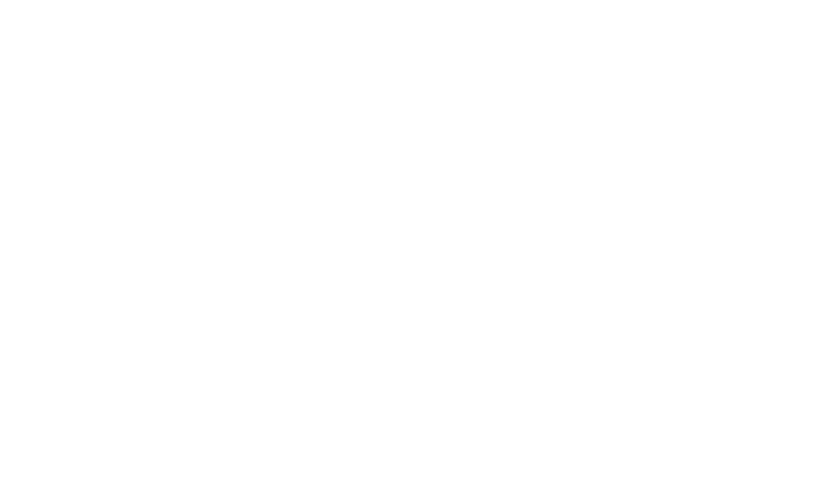
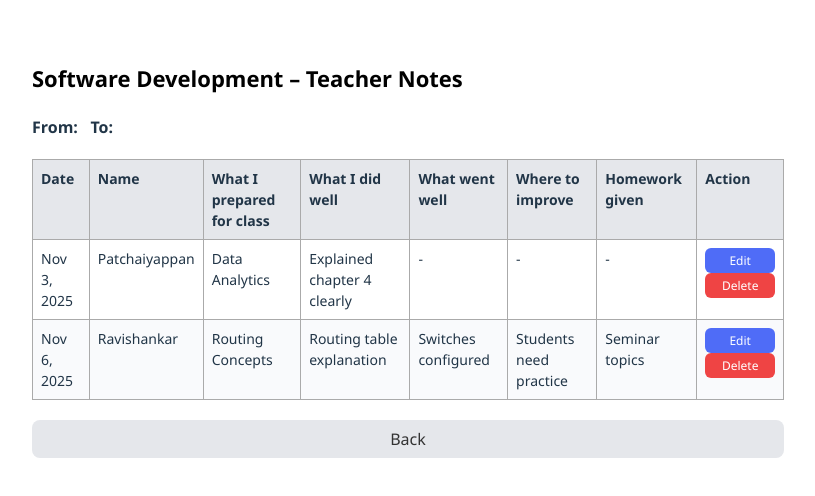
Before and after one commit to Navanith21/teachers_support_feedback_ai, a React (Vite) app in the folder frontend/: page /view-result in a window 1280 px wide. Before the commit this address had no page. Shown: the top 496 px of the page, without its empty margins (232-1047 px from the left). Built offline with nearby package versions, Linux system fonts and the light colour scheme.

Commit message:
completed the write notes and view notes page

```diff
--- a/frontend/src/App.css
+++ b/frontend/src/App.css
@@ -418,11 +418,245 @@
 
 /* Date picker input */
 .date-input {
-  width: 100%;
+  width: 200px;
   padding: 8px 10px;
-  border-radius: 8px;
-  border: 1px solid #ddd;
+  border-radius: 6px;
+  border: 1px solid #ccc;
   font-size: 14px;
-  background: rgb(12, 5, 5);
   cursor: pointer;
 }
+
+
+/* ======================
+   WRITE PAGE
+====================== */
+
+.write-page {
+  max-width: 800px;
+  margin: 30px auto;
+  background: white;
+  padding: 24px;
+  border-radius: 14px;
+}
+
+.write-title {
+  font-size: 22px;
+  margin-bottom: 20px;
+}
+
+.form-row {
+  display: flex;
+  align-items: center;
+  gap: 12px;
+  margin-bottom: 16px;
+}
+
+.form-row label {
+  width: 140px;
+  font-weight: 600;
+}
+
+.form-row select {
+  padding: 6px 10px;
+  border-radius: 6px;
+  border: 1px solid #ccc;
+}
+
+.date-select {
+  display: flex;
+  gap: 8px;
+}
+
+.form-group {
+  margin-bottom: 18px;
+}
+
+.form-group label {
+  display: block;
+  margin-bottom: 6px;
+  font-weight: 600;
+}
+
+.form-group textarea {
+  width: 100%;
+  min-height: 100px;
+  padding: 10px;
+  border-radius: 8px;
+  border: 1px solid #ccc;
+  resize: vertical;
+}
+
+.save-btn {
+  background: #4f6cf7;
+  color: white;
+  padding: 10px 20px;
+  border-radius: 8px;
+  border: none;
+  cursor: pointer;
+}
+
+.date-input {
+  padding: 6px 10px;
+  border-radius: 6px;
+  border: 1px solid #ccc;
+  font-size: 14px;
+}
+
+/* Calendar input */
+.calendar-input {
+  padding: 8px 10px;
+  border-radius: 6px;
+  border: 1px solid #ccc;
+  font-size: 14px;
+  cursor: pointer;
+  width: 180px;
+}
+
+/* Datepicker popup */
+.react-datepicker {
+  border-radius: 12px;
+  font-family: "Segoe UI", sans-serif;
+}
+
+.react-datepicker__header {
+  background-color: #1f2937;
+  border-bottom: none;
+}
+
+.react-datepicker__current-month,
+.react-datepicker__day-name {
+  color: white;
+}
+
+.react-datepicker__day {
+  border-radius: 50%;
+}
+
+.react-datepicker__day--selected {
+  background-color: #ef4444;
+  color: white;
+}
+
+.react-datepicker__day:hover {
+  background-color: #e5e7eb;
+}
+
+/* ======================
+   DARK MODE CALENDAR
+====================== */
+
+.react-datepicker {
+  background-color: #111827; /* dark bg */
+  border: 1px solid #1f2937;
+  border-radius: 14px;
+  color: white;
+  font-family: "Segoe UI", system-ui, sans-serif;
+}
+
+/* Header */
+.react-datepicker__header {
+  background-color: #020617;
+  border-bottom: 1px solid #1f2937;
+}
+
+.react-datepicker__current-month {
+  color: white;
+  font-weight: 600;
+}
+
+/* Day names (Sun, Mon...) */
+.react-datepicker__day-name {
+  color: #9ca3af;
+}
+
+/* Days */
+.react-datepicker__day {
+  color: #e5e7eb;
+  border-radius: 50%;
+}
+
+/* Hover day */
+.react-datepicker__day:hover {
+  background-color: #374151;
+}
+
+/* Selected day (RED CIRCLE like your image) */
+.react-datepicker__day--selected {
+  background-color: #ef4444;
+  color: white;
+}
+
+/* Today */
+.react-datepicker__day--today {
+  border: 1px solid #ef4444;
+}
+
+/* Disabled days */
+.react-datepicker__day--disabled {
+  color: #6b7280;
+}
+
+/* Navigation arrows */
+.react-datepicker__navigation-icon::before {
+  border-color: white;
+}
+
+/* Input field (date box) */
+.calendar-input {
+  background-color: #020617;
+  color: white;
+  border: 1px solid #374151;
+  padding: 8px 12px;
+  border-radius: 8px;
+  cursor: pointer;
+  width: 180px;
+}
+
+.calendar-input::placeholder {
+  color: #9ca3af;
+}
+/* ======================
+   VIEW RESULT TABLE
+====================== */
+
+.notes-table {
+  width: 100%;
+  border-collapse: collapse;
+  font-size: 14px;
+}
+
+.notes-table th,
+.notes-table td {
+  border: 1px solid #aaa;
+  padding: 8px;
+  text-align: left;
+  vertical-align: top;
+}
+
+.notes-table th {
+  background: #e5e7eb;
+  font-weight: 600;
+}
+
+.notes-table tr:nth-child(even) {
+  background: #f9fafc;
+}
+
+.table-btn {
+  padding: 4px 10px;
+  border-radius: 6px;
+  border: none;
+  font-size: 12px;
+  cursor: pointer;
+  margin-right: 6px;
+}
+
+.table-btn.edit {
+  background: #4f6cf7;
+  color: white;
+}
+
+.table-btn.delete {
+  background: #ef4444;
+  color: white;
+}
--- a/frontend/src/App.jsx
+++ b/frontend/src/App.jsx
@@ -5,6 +5,7 @@
 import View from "./pages/View";
 import LessonPlanner from "./pages/LessonPlanner";
 import Homework from "./pages/Homework";
+import ViewResult from "./pages/ViewResult";
 
 export default function App() {
   return (
@@ -17,6 +18,7 @@
         <Route path="/view" element={<View />} />
         <Route path="/lesson-planner" element={<LessonPlanner />} />
         <Route path="/homework" element={<Homework />} />
+        <Route path="/view-result" element={<ViewResult />} />
       </Routes>
     </BrowserRouter>
   );
--- a/frontend/src/pages/View.jsx
+++ b/frontend/src/pages/View.jsx
@@ -1,3 +1,72 @@
+import { useState } from "react";
+import { useNavigate } from "react-router-dom";
+import DatePicker from "react-datepicker";
+import "react-datepicker/dist/react-datepicker.css";
+import "../App.css";
+
 export default function View() {
-  return <h2 style={{ padding: 40 }}>View Notes Page</h2>;
+  const navigate = useNavigate();
+
+  const [fromDate, setFromDate] = useState(null);
+  const [toDate, setToDate] = useState(null);
+
+  const handleView = () => {
+    if (!fromDate || !toDate) {
+      alert("Please select both From and To dates");
+      return;
+    }
+
+    // ✅ Navigate to table view page
+    navigate("/view-result", {
+      state: {
+        fromDate,
+        toDate,
+      },
+    });
+  };
+
+  return (
+    <div className="write-page">
+      <h2 className="write-title">View Notes</h2>
+
+      {/* From Date */}
+      <div className="form-row">
+        <label>From :</label>
+        <DatePicker
+          selected={fromDate}
+          onChange={(date) => setFromDate(date)}
+          dateFormat="dd/MM/yyyy"
+          className="calendar-input"
+          placeholderText="Select start date"
+          showPopperArrow={false}
+          maxDate={toDate}
+        />
+      </div>
+
+      {/* To Date */}
+      <div className="form-row">
+        <label>To :</label>
+        <DatePicker
+          selected={toDate}
+          onChange={(date) => setToDate(date)}
+          dateFormat="dd/MM/yyyy"
+          className="calendar-input"
+          placeholderText="Select end date"
+          showPopperArrow={false}
+          minDate={fromDate}
+        />
+      </div>
+
+      {/* Buttons */}
+      <div className="write-actions">
+        <button className="btn-back" onClick={() => navigate(-1)}>
+          Back
+        </button>
+
+        <button className="btn-save" onClick={handleView}>
+          View
+        </button>
+      </div>
+    </div>
+  );
 }
--- /dev/null
+++ b/frontend/src/pages/ViewResult.jsx
@@ -0,0 +1,85 @@
+import { useLocation, useNavigate } from "react-router-dom";
+import "../App.css";
+
+export default function ViewResult() {
+  const navigate = useNavigate();
+  const location = useLocation();
+
+  const { fromDate, toDate } = location.state || {};
+
+  // TEMP sample data (later replace with backend / Firestore)
+  const data = [
+    {
+      date: "Nov 3, 2025",
+      name: "Patchaiyappan",
+      prepared: "Data Analytics",
+      didWell: "Explained chapter 4 clearly",
+      wentWell: "-",
+      improve: "-",
+      homework: "-",
+    },
+    {
+      date: "Nov 6, 2025",
+      name: "Ravishankar",
+      prepared: "Routing Concepts",
+      didWell: "Routing table explanation",
+      wentWell: "Switches configured",
+      improve: "Students need practice",
+      homework: "Seminar topics",
+    },
+  ];
+
+  return (
+    <div className="write-page">
+      <h2 className="write-title">
+        Software Development – Teacher Notes
+      </h2>
+
+      <p>
+        <b>From:</b> {fromDate?.toDateString()} &nbsp;&nbsp;
+        <b>To:</b> {toDate?.toDateString()}
+      </p>
+
+      <div style={{ overflowX: "auto", marginTop: "20px" }}>
+        <table className="notes-table">
+          <thead>
+            <tr>
+              <th>Date</th>
+              <th>Name</th>
+              <th>What I prepared for class</th>
+              <th>What I did well</th>
+              <th>What went well</th>
+              <th>Where to improve</th>
+              <th>Homework given</th>
+              <th>Action</th>
+            </tr>
+          </thead>
+
+          <tbody>
+            {data.map((row, index) => (
+              <tr key={index}>
+                <td>{row.date}</td>
+                <td>{row.name}</td>
+                <td>{row.prepared}</td>
+                <td>{row.didWell}</td>
+                <td>{row.wentWell}</td>
+                <td>{row.improve}</td>
+                <td>{row.homework}</td>
+                <td>
+                  <button className="table-btn edit">Edit</button>
+                  <button className="table-btn delete">Delete</button>
+                </td>
+              </tr>
+            ))}
+          </tbody>
+        </table>
+      </div>
+
+      <div className="write-actions">
+        <button className="btn-back" onClick={() => navigate(-1)}>
+          Back
+        </button>
+      </div>
+    </div>
+  );
+}
--- a/frontend/src/pages/Write.jsx
+++ b/frontend/src/pages/Write.jsx
@@ -1,53 +1,59 @@
+import { useState } from "react";
 import { useNavigate } from "react-router-dom";
-import { useState } from "react";
 import DatePicker from "react-datepicker";
 import "react-datepicker/dist/react-datepicker.css";
 import "../App.css";
 
 export default function Write() {
   const navigate = useNavigate();
-  const [date, setDate] = useState(new Date());
+  const [selectedDate, setSelectedDate] = useState(new Date());
 
   return (
     <div className="write-page">
-      <div className="write-header">
-        <h3>Write Notes</h3>
+      <h2 className="write-title">Daily Reflection</h2>
+
+      {/* ✅ Calendar-style Date Picker */}
+      <div className="form-group">
+        <label>Date</label>
+        <DatePicker
+          selected={selectedDate}
+          onChange={(date) => setSelectedDate(date)}
+          dateFormat="dd/MM/yyyy"
+          className="calendar-input"
+          showPopperArrow={false}
+        />
       </div>
 
-      <div className="write-card">
-        {/* DATE PICKER */}
-        <label>Date</label>
-        <DatePicker
-          selected={date}
-          onChange={(date) => setDate(date)}
-          dateFormat="dd/MM/yyyy"
-          className="date-input"
-          showMonthDropdown
-          showYearDropdown
-          dropdownMode="select"
-        />
+      <div className="form-group">
+        <label>What I prepared</label>
+        <textarea />
+      </div>
 
-        <label>What I prepared</label>
-        <textarea rows="2" />
+      <div className="form-group">
+        <label>What I did well</label>
+        <textarea />
+      </div>
 
-        <label>What I did well</label>
-        <textarea rows="2" />
+      <div className="form-group">
+        <label>What went well</label>
+        <textarea />
+      </div>
 
-        <label>What went well</label>
-        <textarea rows="2" />
+      <div className="form-group">
+        <label>Where to improve</label>
+        <textarea />
+      </div>
 
-        <label>Where to improve</label>
-        <textarea rows="2" />
+      <div className="form-group">
+        <label>What homework did I give today</label>
+        <textarea />
+      </div>
 
-        <label>What homework did I give today</label>
-        <textarea rows="2" />
-
-        <div className="write-actions">
-          <button className="btn-back" onClick={() => navigate("/dashboard")}>
-            Back
-          </button>
-          <button className="btn-save">Save</button>
-        </div>
+      <div className="write-actions">
+        <button className="btn-back" onClick={() => navigate(-1)}>
+          Back
+        </button>
+        <button className="save-btn">Save</button>
       </div>
     </div>
   );
```
